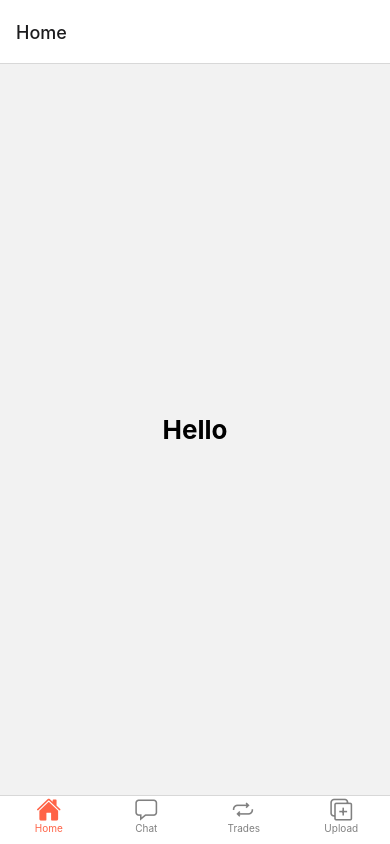
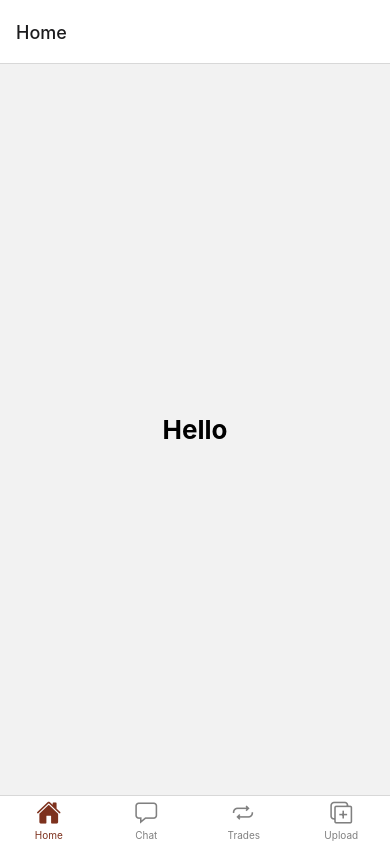
Before and after one commit to stunningstunfisk/swapesy, a React Native app: screen /Home in a window 390 px wide. Built offline with nearby package versions, Linux system fonts and the light colour scheme.

Commit message:
seperated navbar

```diff
--- a/src/Main.js
+++ b/src/Main.js
@@ -1,7 +1,9 @@
 import * as React from 'react';
-import { NavigationContainer } from '@react-navigation/native';
+
+//Navbar
+import Navbar from './layout/Navbar'
 import { createBottomTabNavigator } from '@react-navigation/bottom-tabs';
-import Ionicons from 'react-native-vector-icons/Ionicons';
+const Tab = createBottomTabNavigator();
 
 // Screens
 import HomePage from './pages/Home';
@@ -9,66 +11,20 @@ import ChatPage from './pages/Chat';
 import TradesPage from './pages/Trades';
 import UploadPage from './pages/Upload';
 
-//Screen names
-const homeLabel = 'Home';
-const chatLabel = 'Chat';
-const tradesLabel = 'Trades';
-const uploadLabel = 'Upload';
-
-const Tab = createBottomTabNavigator();
-
 const Main = () => {
   return (
-    <NavigationContainer>
-      <Tab.Navigator
-        initialRouteName={homeLabel}
-        screenOptions={
-          ({ route }) => ({
-            tabBarActiveTintColor: 'tomato',
-            tabBarInactiveTintColor: 'grey',
-            tabBarLabelStyle: {
-              paddingBottom: 10,
-              fontSize: 10
-            },
-            tabBarStyle: [
-              {
-                display: 'flex'
-              },
-              null
-            ],
-            tabBarIcon: ({ focused, color, size }) => {
-              let iconName;
-              let rn = route.name;
-              switch(route.name){
-                case 'Home':
-                  iconName = focused ? 'home' : 'home-outline';
-                  break;
-                case 'Chat':
-                  iconName = focused ? 'chatbox' : 'chatbox-outline';
-                  break;
-                case 'Trades':
-                  iconName = focused ? 'repeat' : 'repeat-outline';
-                  break;
-                case 'Upload':
-                  iconName = focused ? 'duplicate' : 'duplicate-outline';
-                  break;
-                default:
-                  break;
-              }
-              // You can return any component that you like here!
-              return <Ionicons name={iconName} size={size} color={color} />;
-            },
-          })
-        }
-        >
+    <Navbar
+      pages={
+        <>
+          <Tab.Screen name='Home' component={HomePage} />
+          <Tab.Screen name='Chat' component={ChatPage} />
+          <Tab.Screen name='Trades' component={TradesPage} />
+          <Tab.Screen name='Upload' component={UploadPage} />
+        </>
+      }
+    />
 
-        <Tab.Screen name={homeLabel} component={HomePage} />
-        <Tab.Screen name={chatLabel} component={ChatPage} />
-        <Tab.Screen name={tradesLabel} component={TradesPage} />
-        <Tab.Screen name={uploadLabel} component={UploadPage} />
 
-      </Tab.Navigator>
-    </NavigationContainer>
   );
 }
 
--- a/src/layout/Navbar.js
+++ b/src/layout/Navbar.js
@@ -0,0 +1,58 @@
+import * as React from 'react';
+import { NavigationContainer } from '@react-navigation/native';
+import { createBottomTabNavigator } from '@react-navigation/bottom-tabs';
+import Ionicons from 'react-native-vector-icons/Ionicons';
+
+const Tab = createBottomTabNavigator();
+
+const Navbar = ({pages}) => {
+  return (
+    <NavigationContainer>
+      <Tab.Navigator
+        initialRouteName='Home'
+        screenOptions={
+          ({ route }) => ({
+            tabBarActiveTintColor: '#7d311d',
+            tabBarInactiveTintColor: 'grey',
+            tabBarLabelStyle: {
+              paddingBottom: 3,
+              fontSize: 10
+            },
+            tabBarStyle: [
+              {
+                display: 'flex'
+              },
+              null
+            ],
+            tabBarIcon: ({ focused, color, size }) => {
+              let iconName;
+              let rn = route.name;
+              switch(route.name){
+                case 'Home':
+                  iconName = focused ? 'home' : 'home-outline';
+                  break;
+                case 'Chat':
+                  iconName = focused ? 'chatbox' : 'chatbox-outline';
+                  break;
+                case 'Trades':
+                  iconName = focused ? 'repeat' : 'repeat-outline';
+                  break;
+                case 'Upload':
+                  iconName = focused ? 'duplicate' : 'duplicate-outline';
+                  break;
+                default:
+                  break;
+              }
+              // You can return any component that you like here!
+              return <Ionicons name={iconName} size={size} color={color} />;
+            },
+          })
+        }
+        >
+          {pages}
+      </Tab.Navigator>
+    </NavigationContainer>
+  );
+}
+
+export default Navbar;
```
Also changed, not shown: assets/splash.png.
